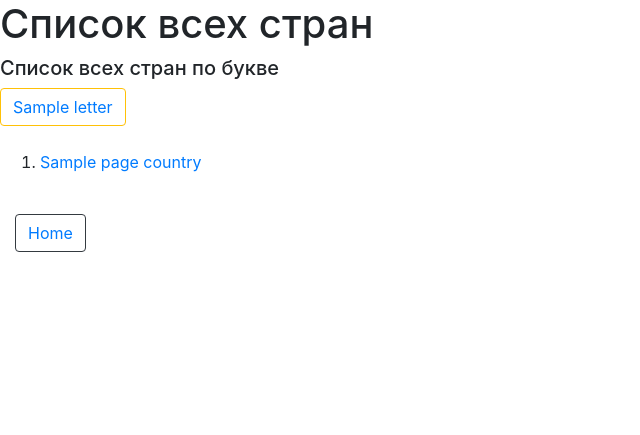
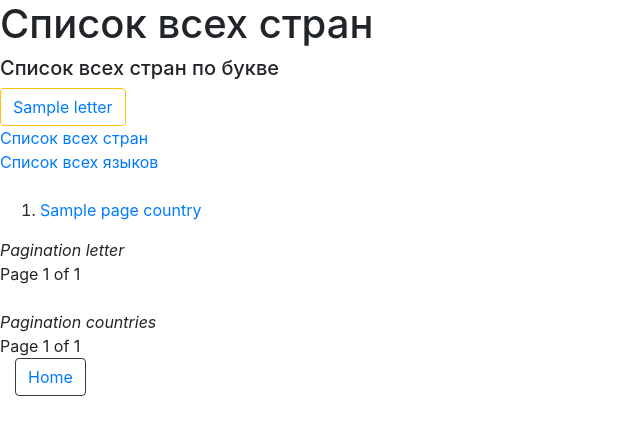
Before and after one commit to iStormSpirit/DjangoCountries, a Django app: template templates/all_countries.html in a window 1280 px wide. Shown: the top 435 px of the page, without its empty margins (0-640 px from the left). Run offline with Django 3.2, Linux system fonts and the light colour scheme; the template is opened without the code that fills it: most values are stand-ins (such as "Sample title", 1, 10 or a date in 2020); parts of the project's set-up code (start-up, migrations or seed data) failed here and were passed over; some libraries are stand-ins or nearby versions.

Commit message:
lang/countr pagination

```diff
--- a/templates/all_countries.html
+++ b/templates/all_countries.html
@@ -11,6 +11,9 @@ Countries
 <button type="button" class="btn btn-outline-warning"><a href="?letter={{ letter }}">{{ letter }}</a></button>
 {% endfor %}
 
+<br>
+<a href="/countries-list/">Список всех стран</a><br>
+<a href="/languages-list/">Список всех языков</a><br>
 
 <ol>
     <br>
@@ -23,48 +26,48 @@ Countries
 </ol>
 
 
-<!--<div class="pagination">-->
-<!--    &lt;!&ndash;Блок пагинации при фильтрации по букве letter countries-list/?page=2&letter=B&ndash;&gt;-->
+<div class="pagination">
+    <!--Блок пагинации при фильтрации по букве letter countries-list/?page=2&letter=B-->
 
-<!--    <span class="step-links">-->
-<!--        <em>Pagination letter</em><br>-->
-<!--        {% if page_countries.has_previous %}-->
-<!--            <a href="?page=1&letter={{ letter }}">&laquo; first</a>-->
-<!--            <a href="?page={{ page_countries.previous_page_number }}&letter={{ letter }}">previous</a>-->
-<!--        {% endif %}-->
+    <span class="step-links">
+        <em>Pagination letter</em><br>
+        {% if page_countries.has_previous %}
+            <a href="?page=1&letter={{ letter }}">&laquo; first</a>
+            <a href="?page={{ page_countries.previous_page_number }}&letter={{ letter }}">previous</a>
+        {% endif %}
 
-<!--        <span class="current">-->
-<!--            Page {{ page_countries.number }} of {{ page_countries.paginator.num_pages }}-->
-<!--        </span>-->
+        <span class="current">
+            Page {{ page_countries.number }} of {{ page_countries.paginator.num_pages }}
+        </span>
 
-<!--        {% if page_countries.has_next %}-->
-<!--            <a href="?page={{ page_countries.next_page_number }}&letter={{ letter }}">next</a>-->
-<!--            <a href="?page={{ page_countries.paginator.num_pages }}&letter={{ letter }}">last &raquo;</a>-->
-<!--        {% endif %}-->
-<!--    </span>-->
-<!--</div>-->
+        {% if page_countries.has_next %}
+            <a href="?page={{ page_countries.next_page_number }}&letter={{ letter }}">next</a>
+            <a href="?page={{ page_countries.paginator.num_pages }}&letter={{ letter }}">last &raquo;</a>
+        {% endif %}
+    </span>
+</div>
 
 <br>
 
-<!--<div class="pagination">-->
-<!--    &lt;!&ndash;Блок пагинации countries-list/?page=2&ndash;&gt;-->
-<!--    <span class="step-links">-->
-<!--        <em>Pagination countries</em><br>-->
-<!--        {% if page_countries.has_previous %}-->
-<!--            <a href="?page=1">&laquo; first</a>-->
-<!--            <a href="?page={{ page_countries.previous_page_number }}">previous</a>-->
-<!--        {% endif %}-->
+<div class="pagination">
+    <!--Блок пагинации countries-list/?page=2-->
+    <span class="step-links">
+        <em>Pagination countries</em><br>
+        {% if page_countries.has_previous %}
+            <a href="?page=1">&laquo; first</a>
+            <a href="?page={{ page_countries.previous_page_number }}">previous</a>
+        {% endif %}
 
-<!--        <span class="current">-->
-<!--            Page {{ page_countries.number }} of {{ page_countries.paginator.num_pages }}-->
-<!--        </span>-->
+        <span class="current">
+            Page {{ page_countries.number }} of {{ page_countries.paginator.num_pages }}
+        </span>
 
-<!--        {% if page_countries.has_next %}-->
-<!--            <a href="?page={{ page_countries.next_page_number }}">next</a>-->
-<!--            <a href="?page={{ page_countries.paginator.num_pages }}">last &raquo;</a>-->
-<!--        {% endif %}-->
-<!--    </span>-->
-<!--</div>-->
+        {% if page_countries.has_next %}
+            <a href="?page={{ page_countries.next_page_number }}">next</a>
+            <a href="?page={{ page_countries.paginator.num_pages }}">last &raquo;</a>
+        {% endif %}
+    </span>
+</div>
 <div class="container-fluid">
     <button type="button" class="btn btn-outline-dark"><a href="/">Home</a><br></button>
 </div>
```
Also changed, not shown: CountriesApp/views.py (+14 -2 lines), templates/all_languages.html (+25 -2 lines), README.md.
